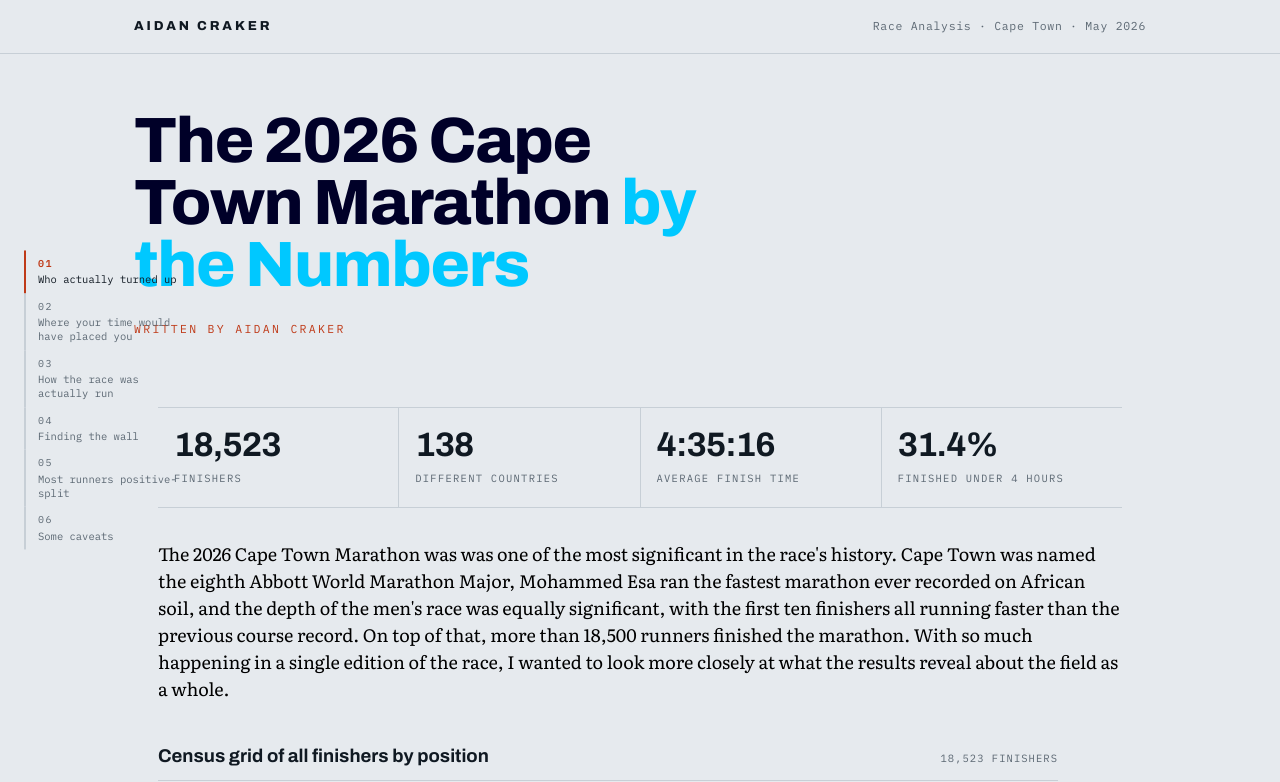
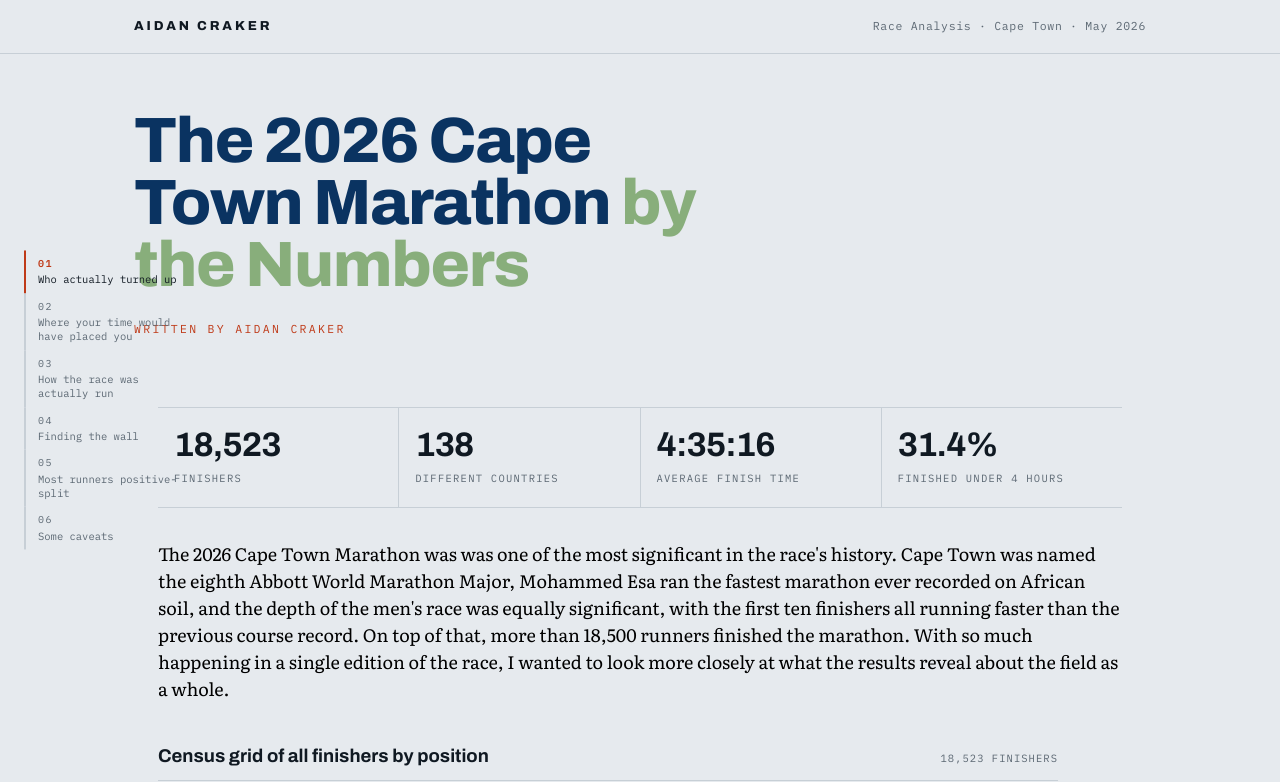
Before and after one commit to a-craker/cpt-marathon-26, a React (Vite) app: page / in a window 1280 px wide. Shown: the top 782 px of the page. Built offline with nearby package versions, Linux system fonts and the light colour scheme.

Commit message:
changing colour title

```diff
--- a/src/App.jsx
+++ b/src/App.jsx
@@ -44,8 +44,8 @@ export default function App() {
       <Masthead />
       <main className="max-w-[1060px] mx-auto px-6 pb-24">
         <h1 className="font-display font-extrabold text-[clamp(34px,6.2vw,64px)] leading-[.97] tracking-[-.022em] mb-6 max-w-[15ch]">
-          <span className="text-[#000028]">The 2026 Cape Town Marathon</span>{" "}
-          <span className="text-[#00c8ff]">by the Numbers</span>
+          <span className="text-[#0A3361]">The 2026 Cape Town Marathon</span>{" "}
+          <span className="text-[#88AE7B]">by the Numbers</span>
         </h1>
         <p className="font-mono text-[11.5px] tracking-[.2em] uppercase text-flare mb-5">
           Written By Aidan Craker
```
